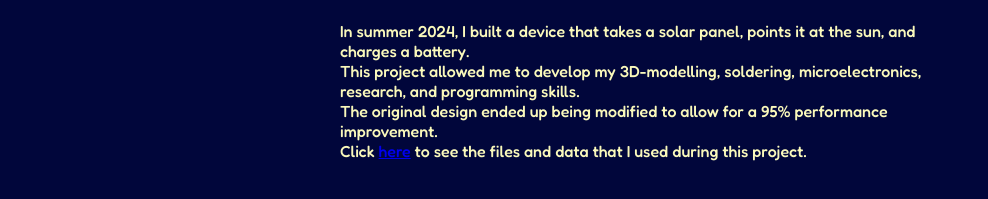
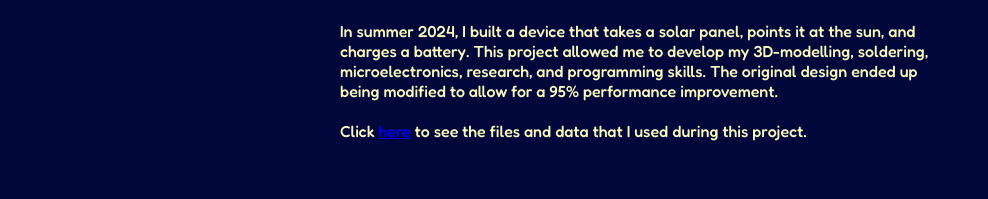
Before and after one commit to tourloua/Solar-Tracker, a plain HTML site: page index.html in a window 1280 px wide. Shown: the part 403-602 px from the top of the page, without its empty margins (0-988 px from the left). Drawn offline with Linux system fonts and the light colour scheme.

Commit message:
Update index.html

```diff
--- a/index.html
+++ b/index.html
@@ -16,9 +16,9 @@
 
     <div class="centered-text">
 
-        In summer 2024, I built a device that takes a solar panel, points it at the sun, and charges a battery. <br>
-        This project allowed me to develop my 3D-modelling, soldering, microelectronics, research, and programming skills.<br>
-        The original design ended up being modified to allow for a 95% performance improvement.<br>
+        In summer 2024, I built a device that takes a solar panel, points it at the sun, and charges a battery.
+        This project allowed me to develop my 3D-modelling, soldering, microelectronics, research, and programming skills.
+        The original design ended up being modified to allow for a 95% performance improvement.<br><br>
         Click <a href="https://drive.google.com/file/d/16Ph6vSLn8ML1wDUiCrccxwP4ujjGleqW/view?usp=drive_links">here</a> to see the files and data that I used during this project.
 
 
```
